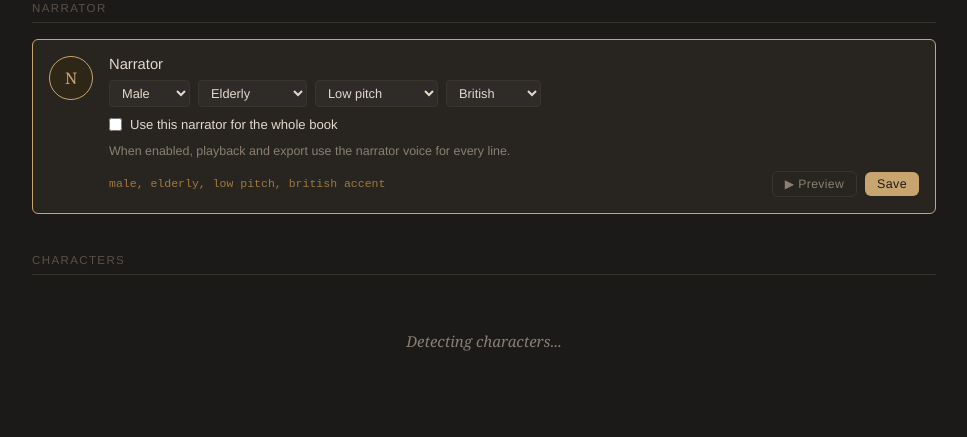
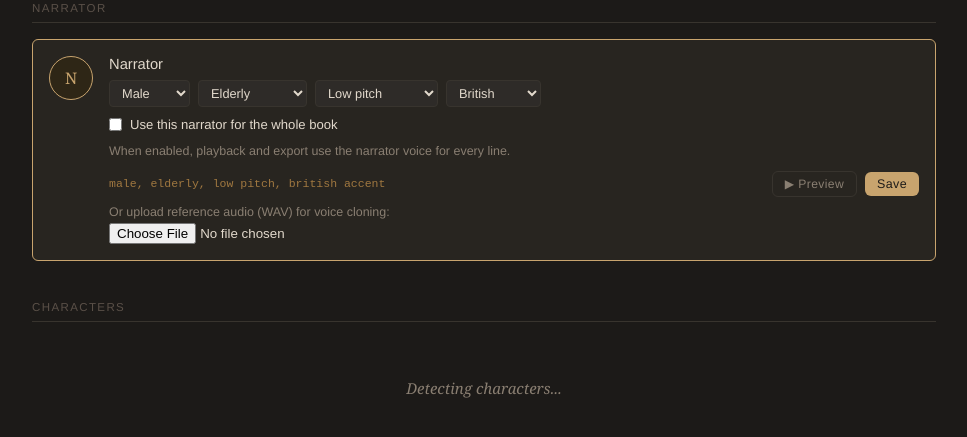
Before and after one commit to Roanauniversalistic17/Auris, a Flask app: template reader/templates/voice_studio.html in a window 1280 px wide. Shown: the part 174-611 px from the top of the page, without its empty margins (156-1123 px from the left). Run offline with Flask 3, Linux system fonts and the light colour scheme; the template is opened without the code that fills it, so the values that code supplies are empty.

Commit message:
fix: stop playback stalls, add narrator voice cloning
Playback stopping:
- Remove UNIQUE constraint from tts_segments.cache_key via SQLite table
  migration in init_db(). Identical sentences across chapters share the
  same initial MD5 key; INSERT OR IGNORE was silently dropping segments,
  causing tts_generate to return 404 and playSegment to stop.
- Add audio 'error' event handlers on both audio elements so a failed
  audio load skips to the next segment instead of freezing silently.
- Rewrite background buffer: waits in a while-loop until isPlaying=false
  before sending each TTS request, preventing competition with the
  active playback pipeline at the server TTS lock. Also skips segments
  already in the promise cache to avoid duplicate work.

Narrator voice cloning:
- Add narrator_ref_audio_path column to books table (migration in init_db).
- Add POST /api/books/<id>/narrator-ref-audio endpoint for WAV upload.
- Use narrator ref audio in tts_generate, preview_narrator, and
  _ensure_audio_for_chapter (export) for all segments without a character.
- Add clone-section WAV upload input to narrator card in Voice Studio.
- Add uploadNarratorRef() handler in voice_studio.js.

```diff
--- a/reader/app.py
+++ b/reader/app.py
@@ -82,6 +82,17 @@ def _book_single_narrator_mode(book: dict | None) -> bool:
     if not book:
         return False
     return bool(book.get('single_narrator_mode'))
+
+
+def _book_narrator_ref_audio(book_id: int) -> str | None:
+    with get_conn() as conn:
+        row = conn.execute(
+            'SELECT narrator_ref_audio_path FROM books WHERE id=?', (book_id,)
+        ).fetchone()
+    if not row:
+        return None
+    path = row['narrator_ref_audio_path']
+    return path if path and os.path.exists(path) else None
 
 
 def _load_book(book_id: int):
@@ -504,10 +515,12 @@ def preview_narrator(book_id):
         return jsonify({'error': 'Model not ready', 'status': status}), 503
 
     instruct = (body.get('instruct') or _book_narrator_instruct(dict(book))).strip()
+    narrator_ref = _book_narrator_ref_audio(book_id)
     try:
         result = tts.generate_preview(
             instruct=instruct,
             sample_text=VOICE_PREVIEW_TEXT,
+            ref_audio=narrator_ref,
         )
         return jsonify({'audio_url': f'/api/audio/{result["cache_key"]}'})
     except Exception as e:
@@ -526,6 +539,19 @@ def upload_ref_audio(char_id):
         conn.execute('UPDATE characters SET ref_audio_path=? WHERE id=?', (path, char_id))
     if row:
         _clear_book_tts_segments(row['book_id'])
+    return jsonify({'ok': True, 'path': path})
+
+
+@app.route('/api/books/<int:book_id>/narrator-ref-audio', methods=['POST'])
+def upload_narrator_ref_audio(book_id):
+    if 'file' not in request.files:
+        return jsonify({'error': 'No file'}), 400
+    f = request.files['file']
+    path = os.path.join(UPLOAD_DIR, f'narrator_ref_{book_id}.wav')
+    f.save(path)
+    with get_conn() as conn:
+        conn.execute('UPDATE books SET narrator_ref_audio_path=? WHERE id=?', (path, book_id))
+    _clear_book_tts_segments(book_id)
     return jsonify({'ok': True, 'path': path})
 
 
@@ -594,15 +620,15 @@ def tts_generate():
             'cached': True,
         })
 
-    with get_conn() as conn:
-        char = None
-        if seg['character_name']:
+    if seg['character_name']:
+        with get_conn() as conn:
             char = conn.execute(
                 'SELECT * FROM characters WHERE book_id=? AND name=?',
                 (book_id, seg['character_name'])
             ).fetchone()
-
-    ref_audio = dict(char)['ref_audio_path'] if char and char['ref_audio_path'] else None
+        ref_audio = dict(char)['ref_audio_path'] if char and char['ref_audio_path'] else None
+    else:
+        ref_audio = _book_narrator_ref_audio(book_id)
 
     try:
         result = tts.generate(
@@ -693,13 +719,17 @@ def _ensure_audio_for_chapter(book_id: int, chapter_id: int, segs: list[dict], j
                 'SELECT * FROM characters WHERE book_id=?', (book_id,)
             ).fetchall()
         }
+    narrator_ref = _book_narrator_ref_audio(book_id)
     for seg in segs:
         if seg.get('audio_path') and os.path.exists(seg['audio_path']):
             if job is not None:
                 job['done'] = job.get('done', 0) + 1
             continue
         char = chars.get(seg['character_name']) if seg['character_name'] else None
-        ref_audio = char['ref_audio_path'] if char and char.get('ref_audio_path') else None
+        if char:
+            ref_audio = char['ref_audio_path'] if char.get('ref_audio_path') else None
+        else:
+            ref_audio = narrator_ref
         try:
             result = tts.generate(
                 text=seg['enriched_text'],
--- a/reader/core/database.py
+++ b/reader/core/database.py
@@ -109,3 +109,40 @@ def init_db():
             conn.execute(
                 "ALTER TABLE books ADD COLUMN single_narrator_mode INTEGER DEFAULT 0"
             )
+        if "narrator_ref_audio_path" not in cols:
+            conn.execute("ALTER TABLE books ADD COLUMN narrator_ref_audio_path TEXT")
+
+    # Remove UNIQUE constraint from tts_segments.cache_key so identical sentences
+    # in different chapters don't cause INSERT OR IGNORE to silently drop segments.
+    import sqlite3 as _sqlite3
+    _mc = _sqlite3.connect(get_db_path())
+    _mc.row_factory = _sqlite3.Row
+    try:
+        tbl = _mc.execute(
+            "SELECT sql FROM sqlite_master WHERE type='table' AND name='tts_segments'"
+        ).fetchone()
+        if tbl and 'UNIQUE' in (tbl['sql'] or '').upper():
+            _mc.executescript("""
+                PRAGMA foreign_keys=OFF;
+                CREATE TABLE tts_segments_new (
+                    id            INTEGER PRIMARY KEY AUTOINCREMENT,
+                    book_id       INTEGER NOT NULL REFERENCES books(id) ON DELETE CASCADE,
+                    chapter_id    INTEGER NOT NULL REFERENCES chapters(id) ON DELETE CASCADE,
+                    segment_index INTEGER NOT NULL,
+                    text          TEXT NOT NULL,
+                    enriched_text TEXT NOT NULL,
+                    character_name TEXT,
+                    instruct      TEXT,
+                    speed         REAL DEFAULT 1.0,
+                    is_dialogue   INTEGER DEFAULT 0,
+                    audio_path    TEXT,
+                    duration_sec  REAL,
+                    cache_key     TEXT
+                );
+                INSERT INTO tts_segments_new SELECT * FROM tts_segments;
+                DROP TABLE tts_segments;
+                ALTER TABLE tts_segments_new RENAME TO tts_segments;
+                PRAGMA foreign_keys=ON;
+            """)
+    finally:
+        _mc.close()
--- a/reader/static/js/voice_studio.js
+++ b/reader/static/js/voice_studio.js
@@ -238,6 +238,25 @@ async function uploadRef(event, charId) {
   }
 }
 
+async function uploadNarratorRef(event) {
+  const file = event.target.files[0];
+  if (!file) return;
+
+  const fd = new FormData();
+  fd.append("file", file);
+
+  const r = await fetch(`/api/books/${BOOK_ID}/narrator-ref-audio`, {
+    method: "POST",
+    body: fd,
+  });
+  const d = await r.json();
+  if (d.ok) {
+    alert("Narrator reference audio saved. Existing audio will be regenerated with the cloned voice.");
+  } else if (d.error) {
+    alert(`Upload failed: ${d.error}`);
+  }
+}
+
 async function saveNarrator() {
   const instruct = updateNarratorPreview();
   const r = await fetch(`/api/books/${BOOK_ID}/narrator`, {
@@ -279,4 +298,5 @@ loadCharacters();
 window.saveChar = saveChar;
 window.previewChar = previewChar;
 window.uploadRef = uploadRef;
+window.uploadNarratorRef = uploadNarratorRef;
 window.saveNarrator = saveNarrator;
--- a/reader/templates/voice_studio.html
+++ b/reader/templates/voice_studio.html
@@ -56,6 +56,10 @@
             <button class="btn btn-sm btn-ghost preview-btn" data-char-id="narrator">&#9654; Preview</button>
             <button class="btn btn-sm btn-primary" onclick="saveNarrator()">Save</button>
           </div>
+          <div class="clone-section">
+            <label>Or upload reference audio (WAV) for voice cloning:</label>
+            <input type="file" accept=".wav" onchange="uploadNarratorRef(event)">
+          </div>
         </div>
       </div>
     </div>
```
Also changed, not shown: reader/static/js/reader.js (+34 -10 lines).
